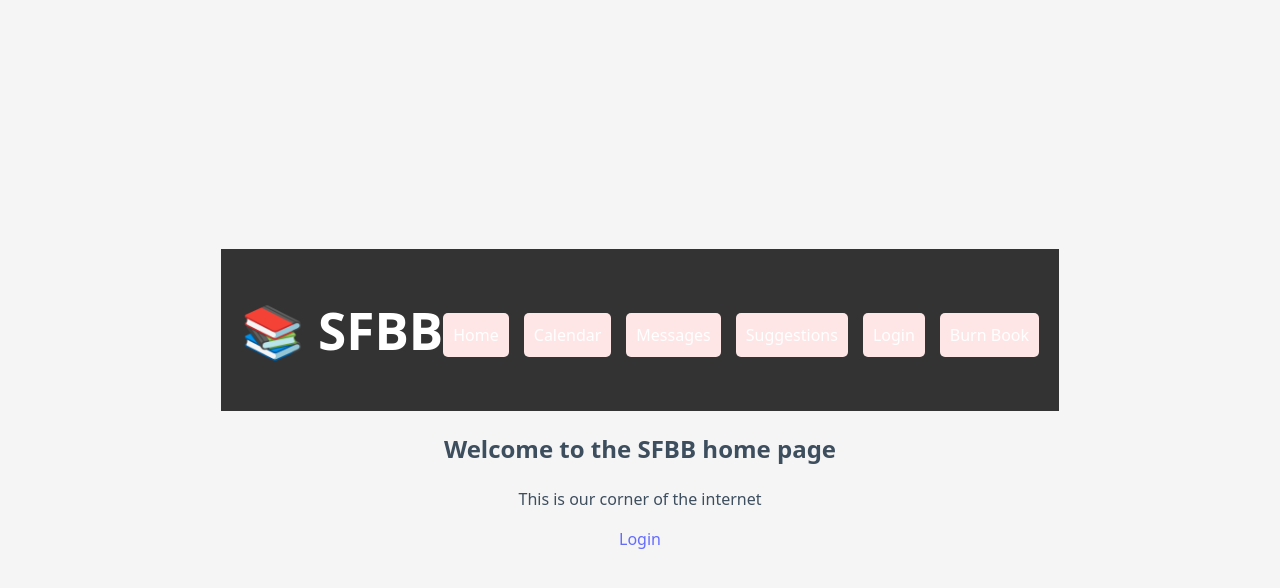
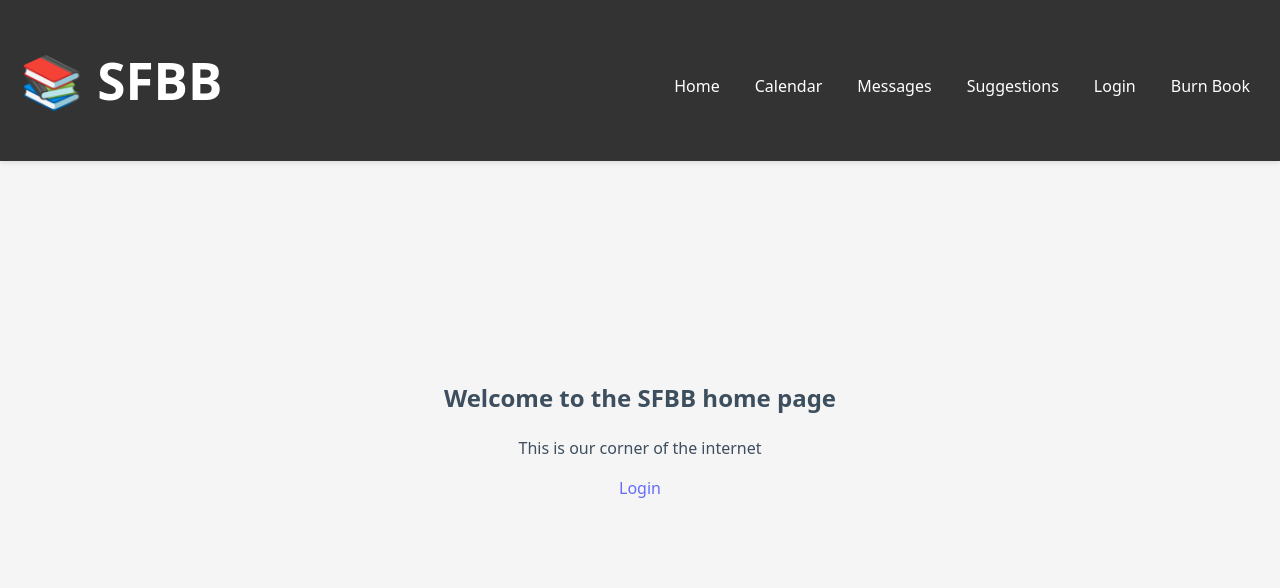
Before and after one commit to grassh0ppr/book-club, a React (Vite) app in the folder client/: page / in a window 1280 px wide. Shown: the top 588 px of the page. Built offline with nearby package versions, Linux system fonts and the light colour scheme.

Commit message:
Refactor Navbar component for improved layout and styling

```diff
--- a/client/src/components/Navbar.jsx
+++ b/client/src/components/Navbar.jsx
@@ -3,9 +3,10 @@ import styles from "./Navbar.module.css";
 
 export default function Navbar() {
   return (
+    <div className={styles.navbarWrapper}>
       <nav className={styles.navbar}>
         <h1>📚 SFBB</h1>
-      <ul>
+        <ul className={styles.navbarList}>
           <li>
             {/* Home */}
             <Link to="/">Home</Link>
@@ -32,5 +33,10 @@ export default function Navbar() {
           </li>
         </ul>
       </nav>
+      <div style={{ marginTop: "60px" }}>
+        {/* Add this wrapper to push content below the navbar */}
+        {/* ...existing content goes here... */}
+      </div>
+    </div>
   );
 }
--- a/client/src/components/Navbar.module.css
+++ b/client/src/components/Navbar.module.css
@@ -1,19 +1,55 @@
+.navbarWrapper {
+  width: 100%; /* Ensure the wrapper spans the full width */
+  overflow-x: hidden; /* Prevent horizontal scrolling */
+}
+
 .navbar {
+  box-sizing: border-box; /* Include padding and borders in the width */
   display: flex;
   justify-content: space-between;
   align-items: center;
   background-color: #333;
   color: white;
   padding: 10px 20px;
+  width: 100%; /* Ensure the navbar spans the full width */
+  max-width: 100%; /* Prevent it from exceeding the container width */
+  position: fixed;
+  top: 0;
+  left: 0;
+  z-index: 1000;
+  box-shadow: 0 2px 5px rgba(0, 0, 0, 0.1); /* Optional: Add a shadow for better visibility */
+  overflow: hidden; /* Prevent horizontal overflow */
 }
 
-.navbar ul {
+.navbarList {
   list-style: none;
   display: flex;
   gap: 15px;
+  margin: 0;
+  padding: 0;
+  flex-direction: row;
+  flex-wrap: wrap; /* Allow items to wrap if necessary */
+}
+
+.navItem {
+  display: inline-block;
 }
 
 .navbar a {
   color: white;
   text-decoration: none;
+  background: none !important; /* Ensure no background is applied */
 }
+
+.navbar li a {
+  background: none !important; /* Force removal of any background */
+}
+
+ul {
+  margin: 0; /* Ensure no extra margin */
+  padding: 0; /* Ensure no extra padding */
+}
+
+.navbarList li {
+  background: none; /* Remove any unintended background */
+}
```
Lines whose indentation alone changed are shown as unchanged.
